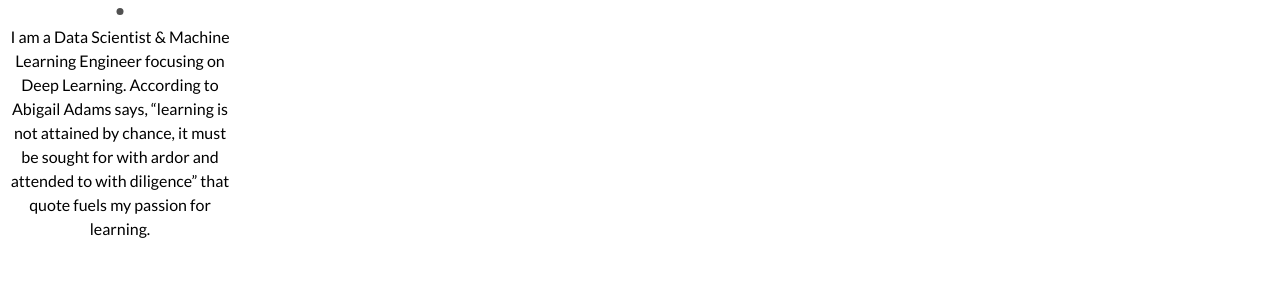
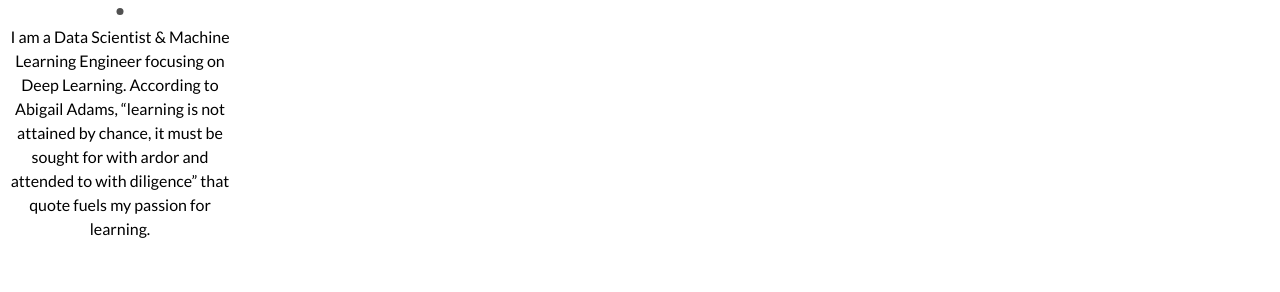
Before and after one commit to zubairashfaque/my-site, a Jekyll site: the page built from index.html, in a window 1280 px wide. Shown: the part 209-501 px from the top of the page. Built offline with Jekyll 4.4.1, drawn with Linux system fonts in a browser that asks for light colours; the list of posts is cut into pages by our own code.

Commit message:
Update _config.yml

```diff
--- a/_config.yml
+++ b/_config.yml
@@ -11,7 +11,7 @@ site-twitter: #if your site has a twitter account, enter it here
 # Author Settings
 author: Zubair Ashfaque # add your name
 author-img: zubair_ash.jpg # add your photo
-about-author: I am a Data Scientist & Machine Learning Engineer focusing on Deep Learning. According to Abigail Adams says, “learning is not attained by chance, it must be sought for with ardor and attended to with diligence” that quote fuels my passion for learning. # add description
+about-author: I am a Data Scientist & Machine Learning Engineer focusing on Deep Learning. According to Abigail Adams, “learning is not attained by chance, it must be sought for with ardor and attended to with diligence” that quote fuels my passion for learning. # add description
 social-twitter: zubairashfaque # add your Twitter handle
 social-facebook: mianashfaque # add your Facebook handle
 social-github: zubairashfaque # add your Github handle
```
